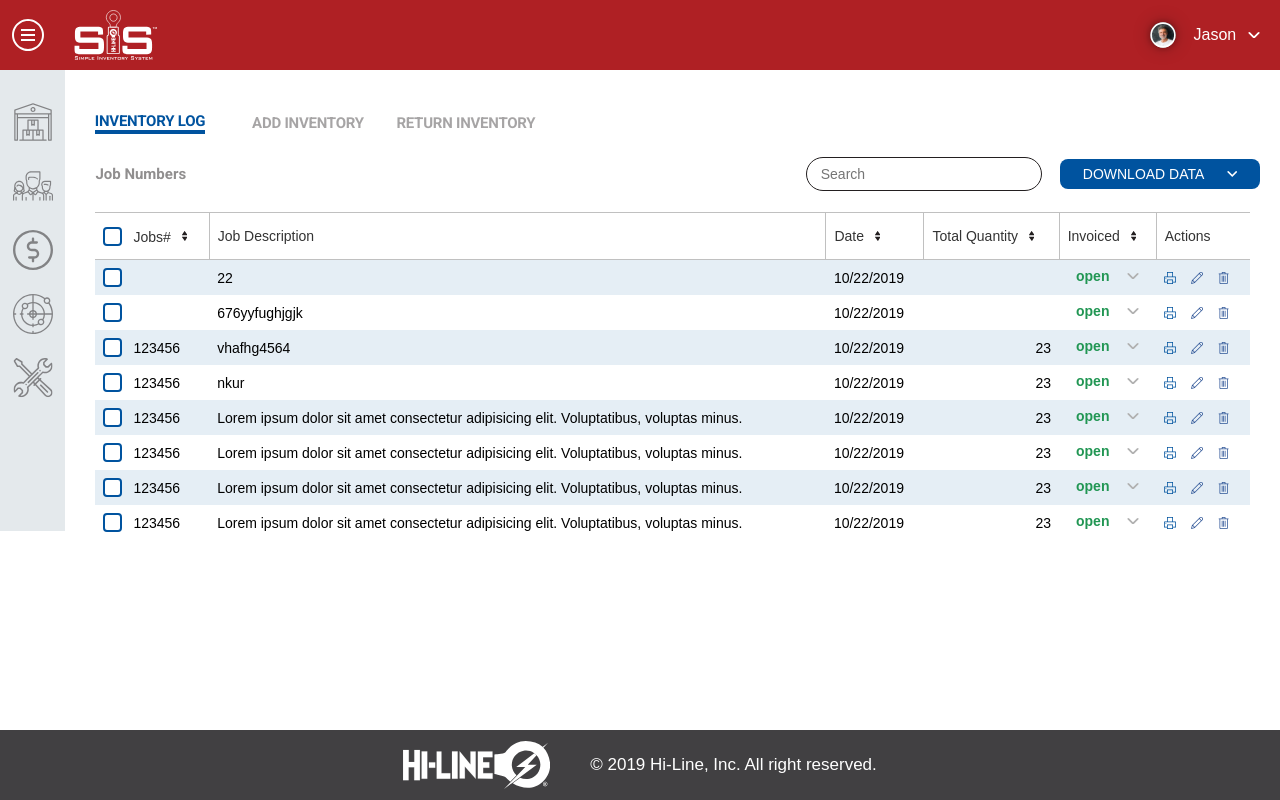
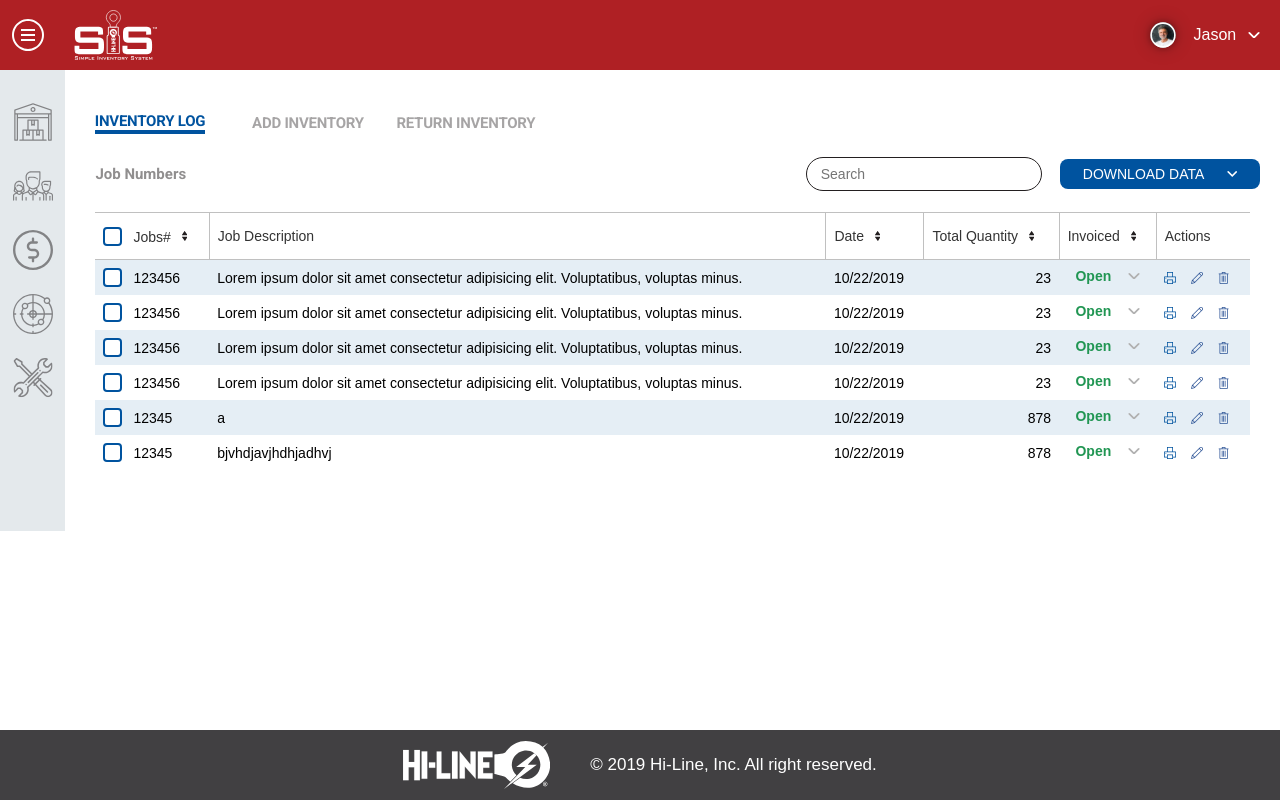
Before and after one commit to krishna-403/Hi-line, an Angular app: page /inventory in a window 1280 px wide. Built offline with nearby package versions, Linux system fonts and the light colour scheme; data requests are answered from the project's data file.

Commit message:
added open and reopen toggle

```diff
--- a/db.json
+++ b/db.json
@@ -1,30 +1,14 @@
 {
   "inventory_log": [
     {
-      "job_description": "22",
-      "id": 13
-    },
-    {
-      "job_description": " 676yyfughjgjk",
-      "id": 14
-    },
-    {
       "job_id": "123456",
-      "job_description": "vhafhg4564",
+      "job_description": "Lorem ipsum dolor sit amet consectetur adipisicing elit. Voluptatibus, voluptas minus.\t",
       "area": "qwwd",
       "part_number": 787780218,
       "part_description": "sewfwe",
       "quantity": 23,
-      "id": 15
-    },
-    {
-      "job_id": "123456",
-      "job_description": "nkur",
-      "area": "qwwd",
-      "part_number": 787780218,
-      "part_description": "sewfwe",
-      "quantity": 23,
-      "id": 16
+      "id": 17,
+      "open":"Open"
     },
     {
       "job_id": "123456",
@@ -33,7 +17,8 @@
       "part_number": 787780218,
       "part_description": "sewfwe",
       "quantity": 23,
-      "id": 17
+      "id": 18,
+      "open":"Open"
     },
     {
       "job_id": "123456",
@@ -42,7 +27,8 @@
       "part_number": 787780218,
       "part_description": "sewfwe",
       "quantity": 23,
-      "id": 18
+      "id": 19,
+      "open":"Open"
     },
     {
       "job_id": "123456",
@@ -51,16 +37,28 @@
       "part_number": 787780218,
       "part_description": "sewfwe",
       "quantity": 23,
-      "id": 19
+      "id": 20,
+      "open":"Open"
     },
     {
-      "job_id": "123456",
-      "job_description": "Lorem ipsum dolor sit amet consectetur adipisicing elit. Voluptatibus, voluptas minus.\t",
-      "area": "qwwd",
-      "part_number": 787780218,
-      "part_description": "sewfwe",
-      "quantity": 23,
-      "id": 20
+      "job_id": "12345",
+      "job_description": "a",
+      "area": "jk",
+      "part_number": 3287,
+      "part_description": "jhj`",
+      "quantity": 878,
+      "id": 21,
+      "open":"Open"
+    },
+    {
+      "job_id": "12345",
+      "job_description": "bjvhdjavjhdhjadhvj",
+      "area": "jk",
+      "part_number": 3287,
+      "part_description": "jhj`",
+      "quantity": 878,
+      "id": 22,
+      "open":"Open"
     }
   ],
   "user_management": [
--- a/package.json
+++ b/package.json
@@ -20,6 +20,7 @@
     "@angular/router": "^15.2.0",
     "@popperjs/core": "^2.11.6",
     "json-server": "^0.17.3",
+    "ngx-pagination": "^6.0.3",
     "rxjs": "~7.8.0",
     "tslib": "^2.3.0",
     "zone.js": "~0.12.0"
--- a/src/app/inventory/edit-job/edit-job.component.html
+++ b/src/app/inventory/edit-job/edit-job.component.html
@@ -11,7 +11,7 @@
             <label for=""
                 [ngClass]="{'error':job_description && job_description.invalid && job_description.touched}">Job
                 Description</label>
-            <input type="text" formControlName="job_description" ngModel="{{editDescriptionData.job_description}}">
+            <input type="text" formControlName="job_description" ngModel="{{description}}">
             <span class="err-msg" *ngIf="job_description && job_description.invalid && job_description.touched">Field
                 is required
             </span>
--- a/src/app/inventory/edit-job/edit-job.component.ts
+++ b/src/app/inventory/edit-job/edit-job.component.ts
@@ -24,6 +24,7 @@ export class EditJobComponent implements OnInit {
       this.edit.getDescription(userId).subscribe((data) => {
         console.log("data-", data);
         this.editDescriptionData = data;
+        this.description=this.editDescriptionData.job_description
         console.log("new-", this.editDescriptionData)
         // this.editDescriptionData = data;
         // this.description = this.editDescriptionData.job_description;
@@ -45,10 +46,10 @@ export class EditJobComponent implements OnInit {
   }
 
   handleEditDescriptionForm(data: any) {
-    console.log("my data ", data);
-    console.log("updated", this.editDescriptionData)
+    // console.log("my data ", data);
+    // console.log("updated", this.editDescriptionData)
 
-    this.editDescriptionData.job_description = data.job_description
+  this.editDescriptionData.job_description = data.job_description
 
     this.edit.updateDescription(this.editDescriptionData).subscribe((res) => {
       console.log("new data", res);
--- a/src/app/inventory/inventory-log/inventory-log.component.html
+++ b/src/app/inventory/inventory-log/inventory-log.component.html
@@ -3,7 +3,28 @@
 
     <div class="inventory-box-header">
         <p>Job Numbers</p>
-        <input type="text" placeholder="Search">
+        <input type="text" placeholder="Search" (keyup)="seachAutoSuggestions($event)" (blur)="hideDropdown()" [(ngModel)]="searchText">
+
+        <ul class="dropdown" *ngIf="autoSuggestionResult">
+            <li *ngFor="let option of autoSuggestionResult">
+                <p href="">{{option.job_id}}</p>
+            </li>
+        </ul>
+
+
+        <!-- <div class="dropdown">
+    <button class="dropdown-toggle" type="button" data-toggle="dropdown">
+        Dropdown
+        <span class="caret"></span>
+    </button>
+    <ul class="dropdown-menu">
+        <li *ngFor="let option of dropdownOptions">
+            <a (click)="selectDropdownOption(option)">{{ option }}</a>
+        </li>
+    </ul>
+</div> -->
+
+
         <div class="download">DOWNLOAD DATA <div class="dropdown-arrow-icon"></div>
         </div>
     </div>
@@ -36,7 +57,7 @@
             </th>
             <th style="border-right: none;">Actions</th>
         </tr>
-        <tr *ngFor="let item of inventory_data">
+        <tr *ngFor="let item of inventory_data; let i = index">
             <td style="text-align: center;">
 
                 <label class="check-box_container">
@@ -49,7 +70,22 @@
             <td>{{item.job_description}}</td>
             <td>10/22/2019</td>
             <td style="text-align: right;">{{item.quantity}}</td>
-            <td class="table-open">open <div class="table-dropdown-arrow-icon"></div>
+            <td class="table-open" [style.color]="item.textColor">{{item.open}} <div class="table-dropdown-arrow-icon"
+                    (click)="toggle(item)">
+                    <!-- open toggle -->
+
+                    <div class="open-dropdown" *ngIf="item.isOpen">
+                        <div class="open" (click)="revertText(item)">
+                            <p>Open</p>
+                        </div>
+                        <div class="re-open" (click)="changeText(item)">
+                            <p>Re-open</p>
+                        </div>
+                    </div>
+
+                    <!-- open toggle -->
+
+                </div>
             </td>
             <td>
                 <div class="actions">
--- a/src/app/inventory/inventory-log/inventory-log.component.ts
+++ b/src/app/inventory/inventory-log/inventory-log.component.ts
@@ -1,6 +1,8 @@
 import { Component, OnInit } from '@angular/core';
 import { LoginServiceService } from 'src/app/services/login-service.service';
 import { TableDataService } from 'src/app/services/table-data.service';
+import { NgModule } from '@angular/core';
+import { FormsModule } from '@angular/forms';
 @Component({
   selector: 'app-inventory-log',
   templateUrl: './inventory-log.component.html',
@@ -18,6 +20,11 @@ export class InventoryLogComponent implements OnInit {
   inventory_data: any;
   openDeleteModal: boolean = false;
   deleteId: any;
+  isOpen: boolean = false;
+  autoSuggestionResult: any
+
+
+
 
   //function to change all input checkbox in one click
 
@@ -32,16 +39,16 @@ export class InventoryLogComponent implements OnInit {
 
   //table data
 
+
   inventory_log() {
     this.inventory.inventory_table().subscribe((res) => {
-
       console.log(res);
       this.inventory_data = res;
     })
   }
 
 
-//delete data from table
+  //delete data from table
 
   deleteData(id: any) {
     this.inventory.delete(id).subscribe((res) => {
@@ -52,7 +59,7 @@ export class InventoryLogComponent implements OnInit {
   }
 
 
-   send_id(id: any) {
+  send_id(id: any) {
     this.deleteId = id;
     console.log(id)
     this.openDeleteModal = true;
@@ -64,12 +71,90 @@ export class InventoryLogComponent implements OnInit {
     this.openDeleteModal = event;
   }
 
-  // delete_row(id: any) {
-  //   console.log(id)
-  //   // this.table_data.delete(id).subscribe((res) => {
-  //   //   console.log(res)
-  //   // })
+  toggle(row: any) {
+    row.isOpen = !row.isOpen;
+  }
+
+  changeText(row: any) {
+    row.open = "Re-open"
+    row.textColor = "#F2994A";
+  }
+
+
+  revertText(row: any) {
+    row.open = "Open"
+    row.textColor = "#219653"
+  }
+  // result: any
+  searchText: any
+  close: boolean = false
+
+  seachAutoSuggestions(query: any) {
+    if (query) {
+      const result = query.target as HTMLInputElement;
+      // console.log('abc', result)
+      console.log('mbc', result.value)
+      this.inventory.autoSearch(result.value).subscribe((resp: any) => {
+        console.log(resp);
+        if (resp.length > 4) {
+          resp.length = 4;
+        }
+        this.autoSuggestionResult = resp;
+        this.inventory_data = resp;
+        if(resp.value==''){
+
+        }
+      })
+    }
+  }
+
+  hideDropdown() {
+    this.autoSuggestionResult = undefined
+  }
+
+
+
+  // search dropdown
+
+
+
+
+  // searchText: any;
+  // options: string[] = ['Option 1', 'Option 2', 'Option 3', 'Option 4'];
+  // filteredOptions: string[] = [];
+  // showDropdown: boolean = false;
+
+  // filterOptions() {
+  //   this.filteredOptions = this.options.filter(option => option.toLowerCase().includes(this.searchText.toLowerCase()));
+  //   this.showDropdown = true;
   // }
 
+  // hideDropdown() {
+  //   setTimeout(() => {
+  //     this.showDropdown = false;
+  //   }, 200);
+  // }
 
+  // selectOption(option: string) {
+  //   this.searchText = option;
+  //   this.showDropdown = false;
+  // }
+
+  // searchInput: any = '';
+  // searchResults: any[] = [];
+  // dropdownOptions: any[] = [];
+
+  // onSearchInputChange() {
+  //   // Filter the tableData based on the search input
+  //   // this.searchResults = this.inventory_data.filter(item => item.id.includes(this.searchInput));
+
+  //   // Populate the dropdownOptions array with the matching IDs
+  //   this.dropdownOptions = this.searchResults.map(item => item.id);
+  // }
+
+  // selectDropdownOption(option: string) {
+  //   // Perform any necessary action when a dropdown option is selected
+  //   // For example, you can update the UI or perform a specific task.
+  //   console.log('Selected option:', option);
+  // }
 }
--- a/src/app/inventory/inventory.module.ts
+++ b/src/app/inventory/inventory.module.ts
@@ -8,7 +8,7 @@ import { InventoryLogComponent } from './inventory-log/inventory-log.component';
 import { InventoryNavComponent } from './inventory-nav/inventory-nav.component';
 import { EditJobComponent } from './edit-job/edit-job.component';
 import { SharedModule } from '../shared/shared.module';
-import { ReactiveFormsModule } from '@angular/forms';
+import { FormsModule, ReactiveFormsModule } from '@angular/forms';
 import { IndexComponent } from './index/index.component';
 
 @NgModule({
@@ -24,7 +24,8 @@ import { IndexComponent } from './index/index.component';
     CommonModule,
     InventoryRoutingModule,
     SharedModule,
-    ReactiveFormsModule
+    ReactiveFormsModule,
+    FormsModule
   ]
 })
 export class InventoryModule { }
--- a/src/app/services/table-data.service.ts
+++ b/src/app/services/table-data.service.ts
@@ -44,4 +44,8 @@ export class TableDataService {
   part_management_table() {
     return this.http.get('http://localhost:3000/part_management')
   }
+
+  autoSearch(query: any){
+    return this.http.get(`http://localhost:3000/inventory_log?q=${query}`);
+  }
 }
--- a/src/assets/pages/inventory-log.scss
+++ b/src/assets/pages/inventory-log.scss
@@ -132,7 +132,7 @@ table {
     -ms-user-select: none;
     user-select: none;
     // background-color: red;
-    p{
+    p {
       margin-top: 2px;
     }
   }
@@ -243,3 +243,99 @@ tr:nth-child(even) {
   gap: 10px;
   // border-left: none;
 }
+
+// open dropdown
+
+.open-dropdown {
+  width: 80px;
+  height: 40px;
+  background-color: $tertiary-color-2;
+  // background-color: red;
+  border: 1px solid $secondary-color;
+  margin-left: -60px;
+  margin-top: 11px;
+  position: absolute;
+  // position: relative;
+  // top: 355px;
+  // right: 18px;
+  // position: fixed;
+}
+
+.open {
+  width: 80px;
+  height: 50%;
+  display: flex;
+  justify-content: center;
+  align-items: center;
+  // background-color: chocolate;
+  P {
+    font-size: 14px;
+    font-weight: 700;
+    letter-spacing: -0.016em;
+    color: $neutral-color-3;
+  }
+}
+
+.open:hover {
+  background-color: $tertiary-color-1;
+}
+
+.re-open:hover {
+  background-color: $tertiary-color-1;
+}
+
+.re-open {
+  width: 80px;
+  height: 50%;
+  display: flex;
+  justify-content: center;
+  align-items: center;
+  // background-color: blue;
+  p {
+    font-size: 14px;
+    font-weight: 700;
+    letter-spacing: -0.016em;
+    color: $neutral-color-3;
+  }
+}
+
+.abc {
+  color: red !important;
+}
+
+//
+
+.search-container {
+  position: relative;
+}
+
+.dropdown {
+  position: absolute;
+  top: 31.7%;
+  left: 63%;
+  width: 18%;
+  max-height: 200px;
+  overflow-y: auto;
+  background-color: #fff;
+  list-style-type: none;
+  padding: 0;
+  margin: 0;
+  box-shadow: 0px 0px 8px 0px rgba(0, 0, 0, 0.25);
+  li{
+    border-bottom: 1px solid #b2b2b2;
+    padding: 8px 5px;
+  }
+}
+
+
+
+.dropdown li p {
+  cursor: pointer;
+  color: black !important;
+  opacity: 1 !important;
+  font-weight: 400 !important;
+}
+
+.dropdown li:hover {
+  background-color: $tertiary-color-1;
+}
--- a/src/assets/pages/nav.scss
+++ b/src/assets/pages/nav.scss
@@ -86,7 +86,7 @@
 .profile-setting-container {
   width: 191px;
   height: 96px;
-  background-color: beige;
+  background-color: $tertiary-color-2;
   border: 1px solid $secondary-color;
   position: relative;
   top: 55px;
```
Also changed, not shown: src/app/layout/nav/nav.component.html (line endings or trailing spaces), 1 other file (tests, documents, lock files or other folders).
